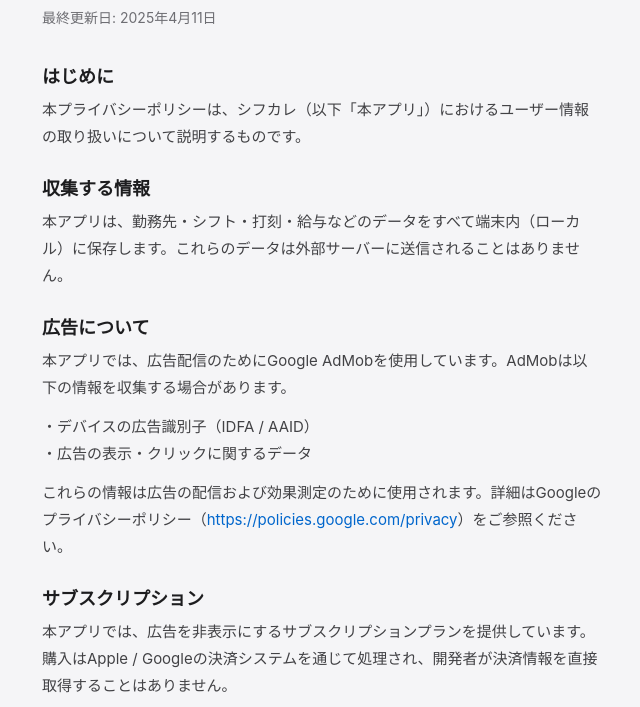
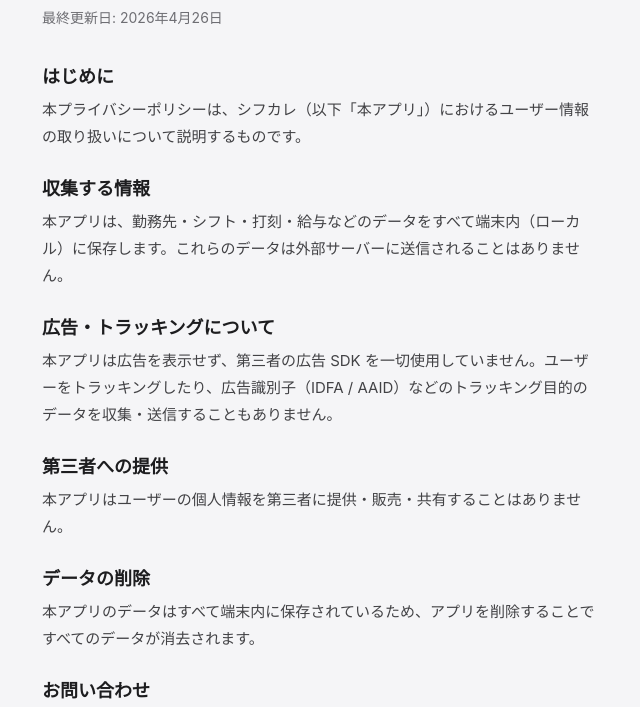
Before and after one commit to kmizuki03/shifukare-support, a plain HTML site: page privacy.html in a window 1280 px wide. Shown: the part 78-785 px from the top of the page, without its empty margins (318-958 px from the left). Drawn offline with Linux system fonts and the light colour scheme.

Commit message:
Remove AdMob references; app no longer uses ads or tracking

```diff
--- a/privacy.html
+++ b/privacy.html
@@ -19,7 +19,7 @@
 <body>
   <div class="container">
     <h1>プライバシーポリシー</h1>
-    <p class="date">最終更新日: 2025年4月11日</p>
+    <p class="date">最終更新日: 2026年4月26日</p>
 
     <h2>はじめに</h2>
     <p>本プライバシーポリシーは、シフカレ（以下「本アプリ」）におけるユーザー情報の取り扱いについて説明するものです。</p>
@@ -27,13 +27,11 @@
     <h2>収集する情報</h2>
     <p>本アプリは、勤務先・シフト・打刻・給与などのデータをすべて端末内（ローカル）に保存します。これらのデータは外部サーバーに送信されることはありません。</p>
 
-    <h2>広告について</h2>
-    <p>本アプリでは、広告配信のためにGoogle AdMobを使用しています。AdMobは以下の情報を収集する場合があります。</p>
-    <p>・デバイスの広告識別子（IDFA / AAID）<br>・広告の表示・クリックに関するデータ</p>
-    <p>これらの情報は広告の配信および効果測定のために使用されます。詳細はGoogleのプライバシーポリシー（<a href="https://policies.google.com/privacy">https://policies.google.com/privacy</a>）をご参照ください。</p>
+    <h2>広告・トラッキングについて</h2>
+    <p>本アプリは広告を表示せず、第三者の広告 SDK を一切使用していません。ユーザーをトラッキングしたり、広告識別子（IDFA / AAID）などのトラッキング目的のデータを収集・送信することもありません。</p>
 
-    <h2>サブスクリプション</h2>
-    <p>本アプリでは、広告を非表示にするサブスクリプションプランを提供しています。購入はApple / Googleの決済システムを通じて処理され、開発者が決済情報を直接取得することはありません。</p>
+    <h2>第三者への提供</h2>
+    <p>本アプリはユーザーの個人情報を第三者に提供・販売・共有することはありません。</p>
 
     <h2>データの削除</h2>
     <p>本アプリのデータはすべて端末内に保存されているため、アプリを削除することですべてのデータが消去されます。</p>
```
Also changed, not shown: index.html (+1 -1 lines).
